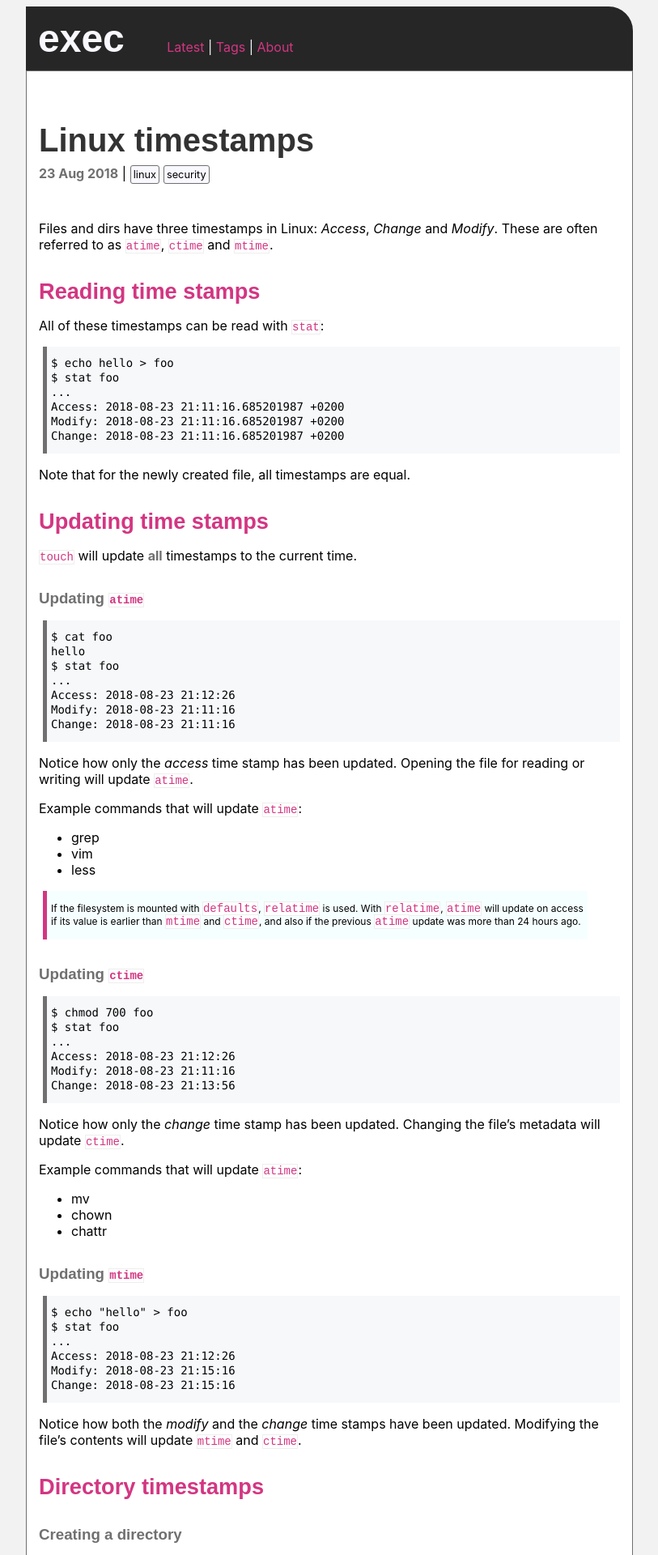
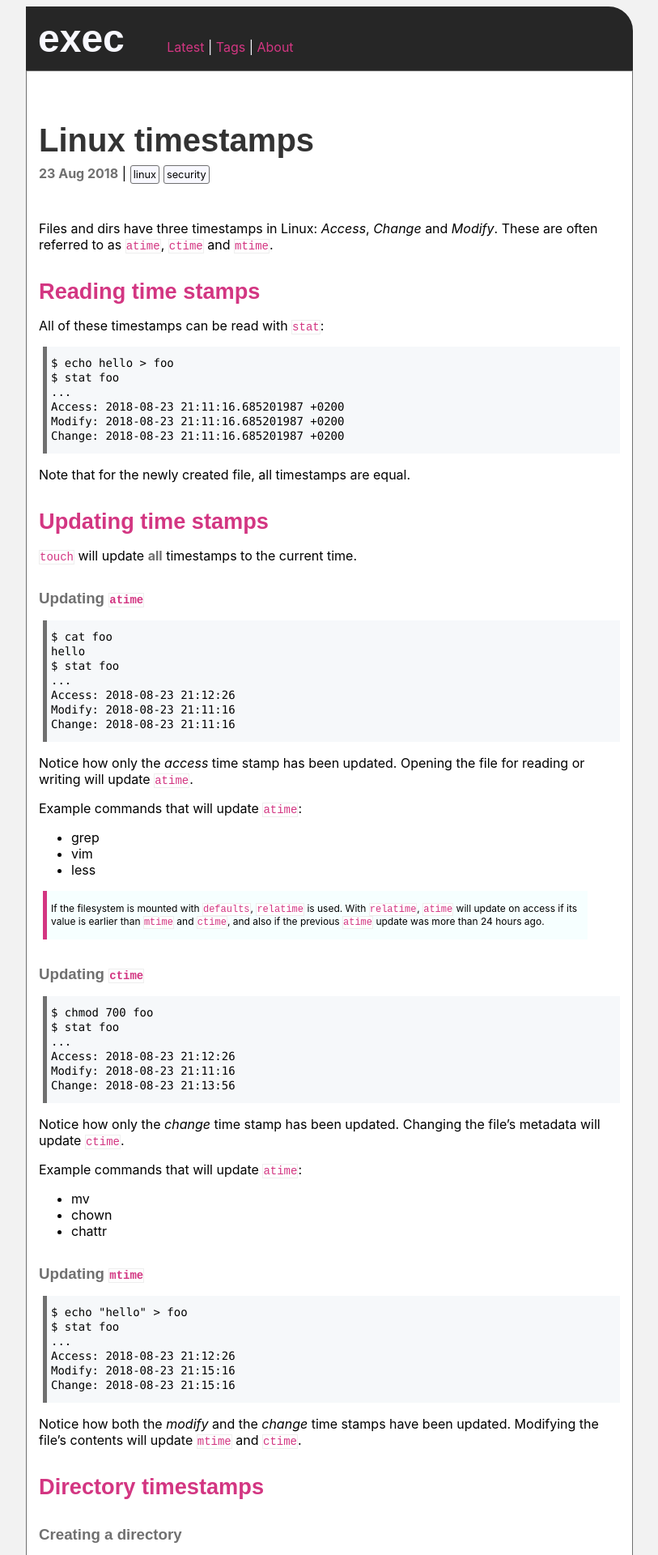
Before and after one commit to execas/execas.github.io, a Jekyll site: the page built from _posts/2018-08-23-linux-timestamps.md, in a window 1280 px wide. Shown: the top 1920 px of the page at 81% size, without its empty margins (233-1046 px from the left). Built offline with Jekyll 4.4.1, drawn with Linux system fonts in a browser that asks for light colours.

Commit message:
Update execas.css

```diff
--- a/css/execas.css
+++ b/css/execas.css
@@ -46,6 +46,10 @@ blockquote {
      padding-top: 2px;
      border-left: 5px solid #d33682;
      color:#000000;
+}
+
+blockquote code {
+     font-size: 12px;
 }
 
 blockquote p {
```
